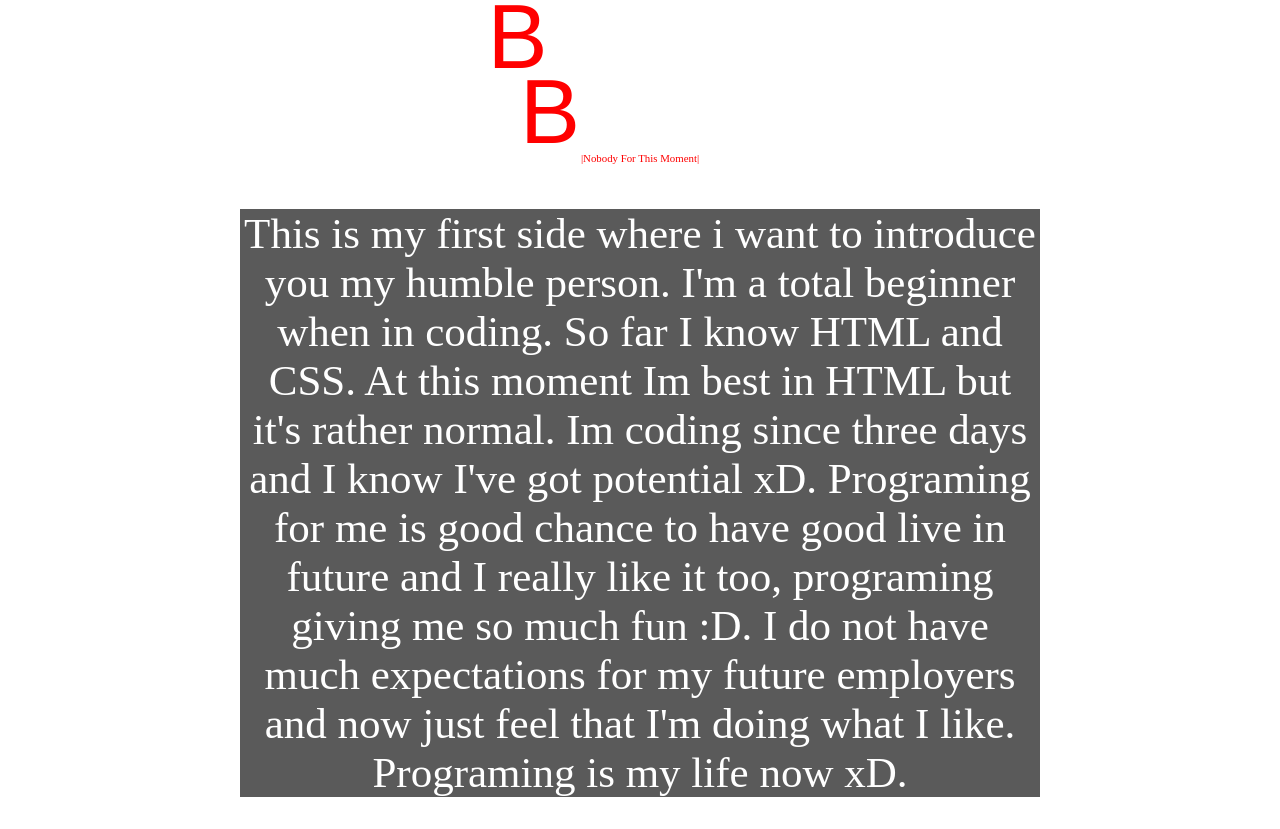
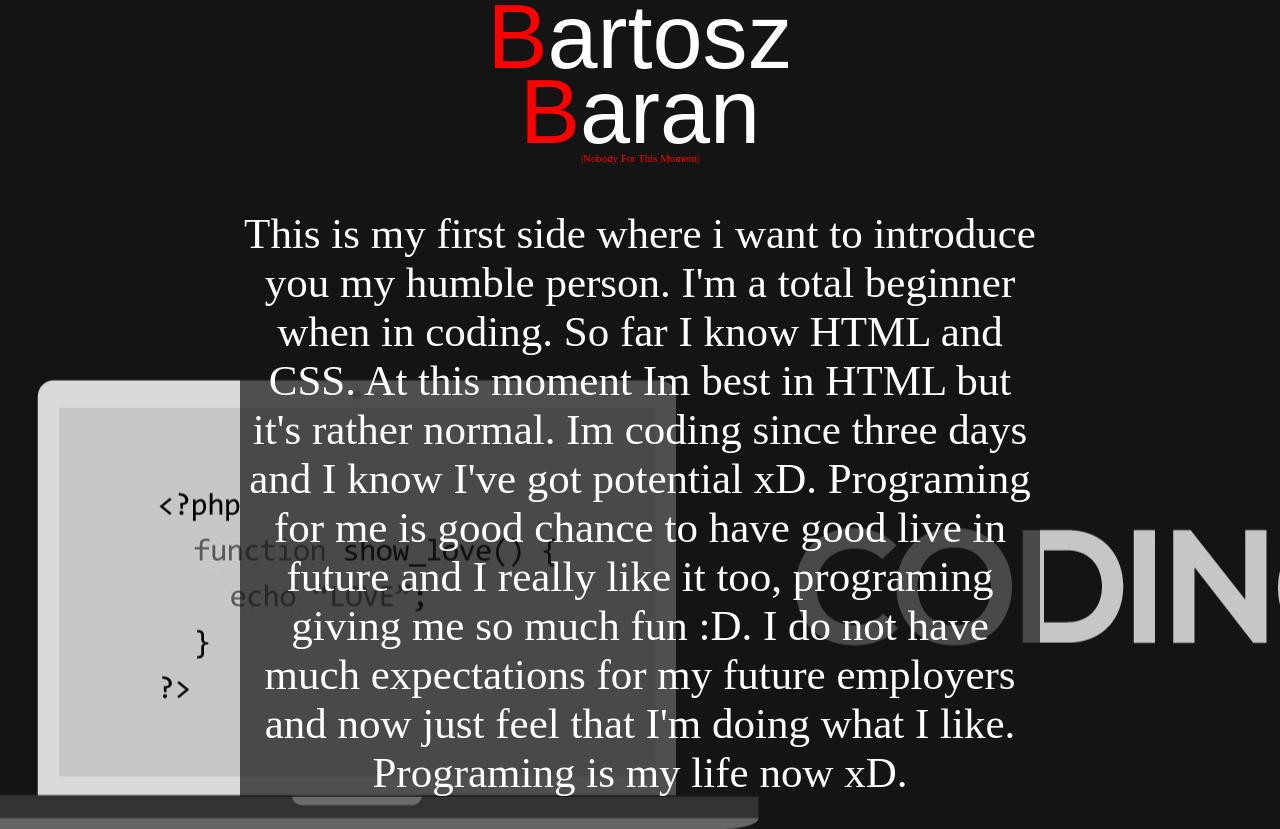
Before and after one commit to baranbartosz/baranbartosz.github.io, a plain HTML site: page index.html in a window 1280 px wide. Shown: the top 829 px of the page. Drawn offline with Linux system fonts and the light colour scheme.

Commit message:
next change xD

```diff
--- a/style.css
+++ b/style.css
@@ -1,5 +1,5 @@
 body{
-	background-image: url("images.jpg");
+	background-image: url("img/images.jpg");
 	background-position:center;
 	height:800px; width:800px;
 	margin:0 auto;
```
